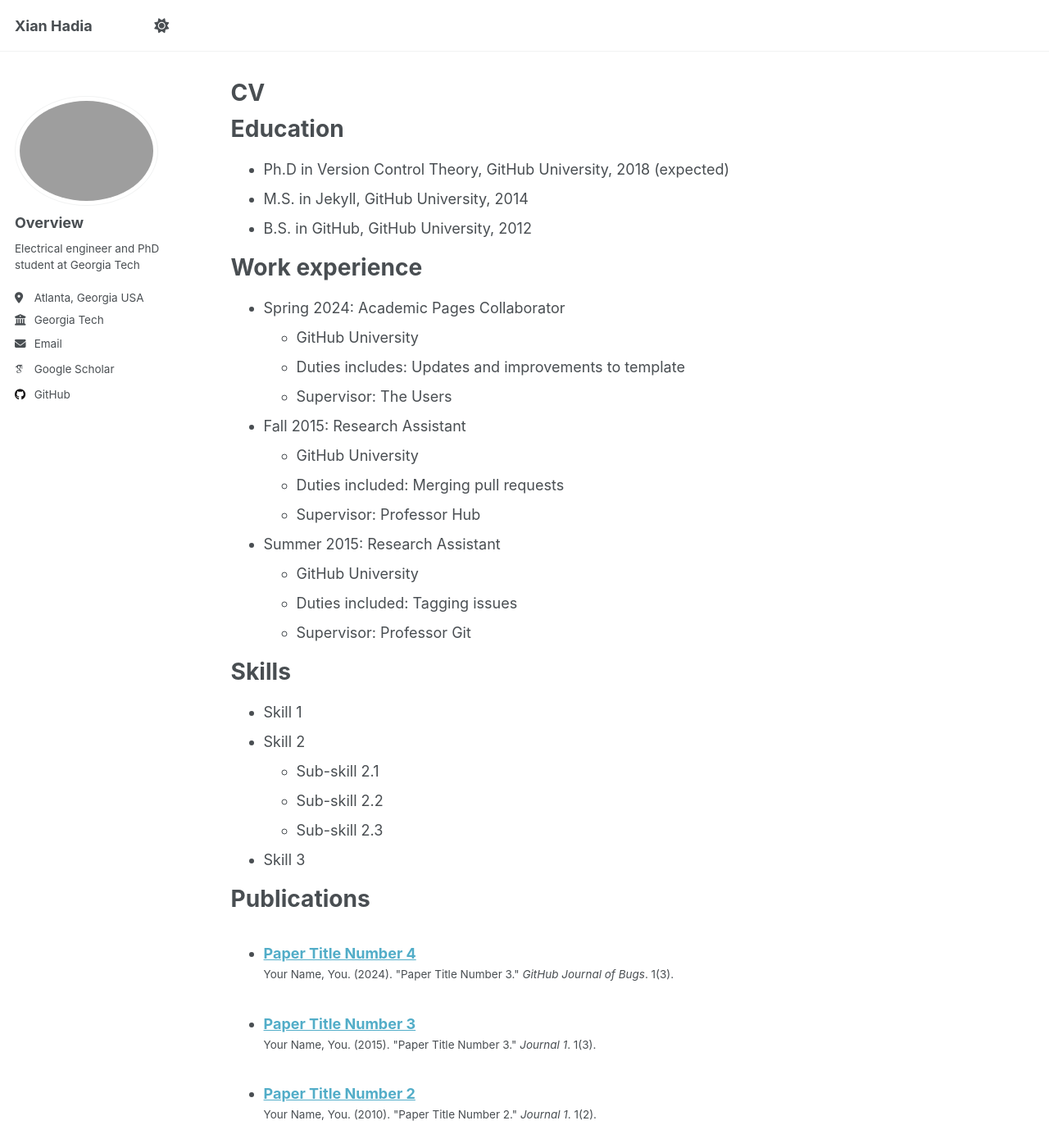
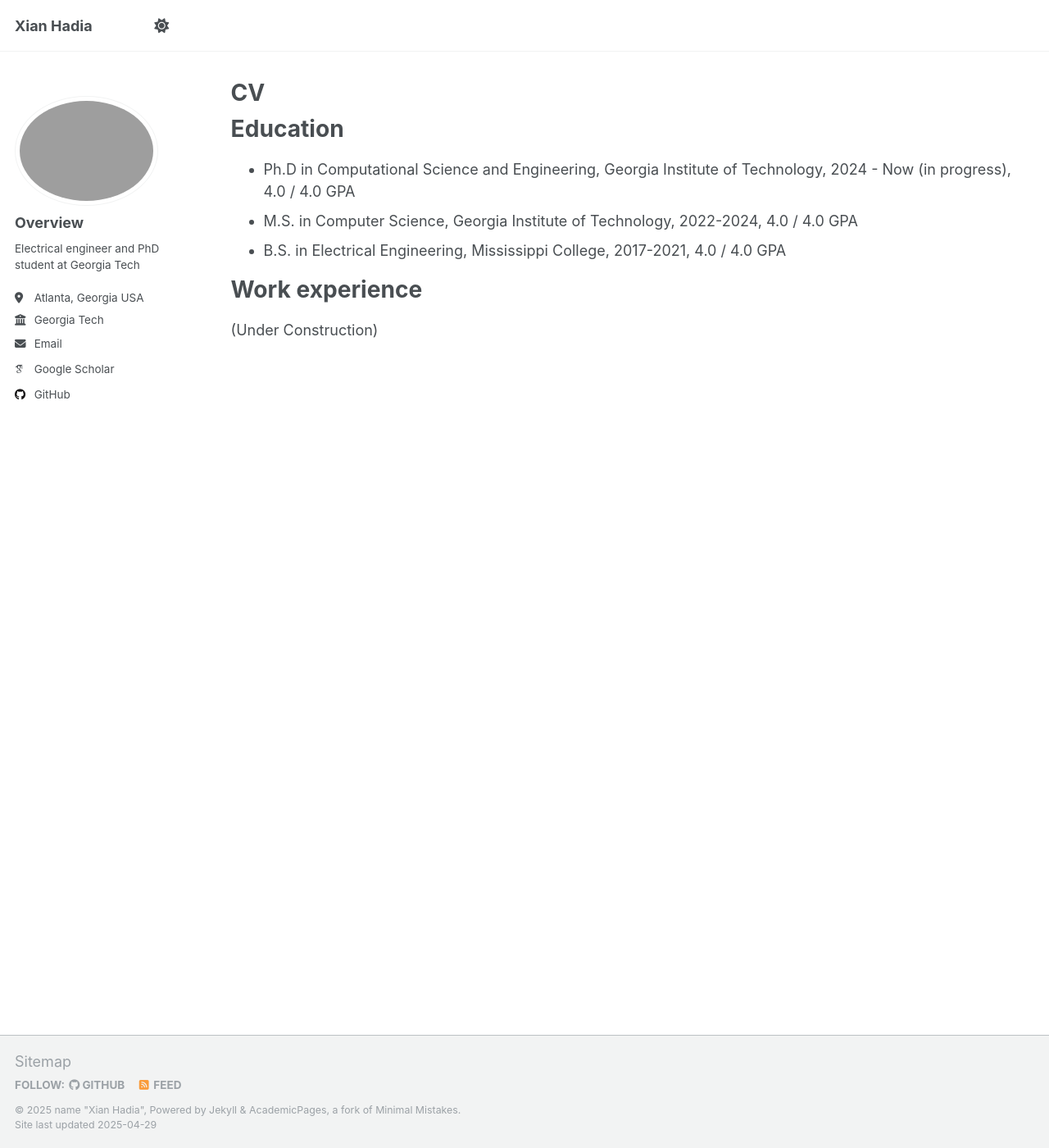
Before and after one commit to xianhadia/xianhadia.github.io, a Jekyll site: the page built from _pages/cv.md, in a window 1280 px wide and 1400 px high. Shown: the whole window at 82% size. Built offline with Jekyll 4.4.1, drawn with Linux system fonts in a browser that asks for light colours; some web fonts are replaced; some of the changed text lies outside the part shown.

Commit message:
fixed typo

```diff
--- a/_config.yml
+++ b/_config.yml
@@ -11,8 +11,8 @@ locale                   : "en-US"
 site_theme               : "default"
 title                    : "Xian Hadia"
 title_separator          : "-"
-name                     : &name "Xian Hadia"
-description              : &description "Academic Portfolio"
+name                     : name "Xian Hadia"
+description              : description "Academic Portfolio"
 url                      : https://xianhadia.github.io/ # the base hostname & protocol for your site e.g. "https://[your GitHub username].github.io"
 baseurl                  : "" # the subpath of your site, e.g. "/blog"
 repository               : "xianhadia/xianhadia.github.io"
--- a/_pages/cv.md
+++ b/_pages/cv.md
@@ -11,54 +11,10 @@ redirect_from:
 
 Education
 ======
-* Ph.D in Version Control Theory, GitHub University, 2018 (expected)
-* M.S. in Jekyll, GitHub University, 2014
-* B.S. in GitHub, GitHub University, 2012
+* Ph.D in Computational Science and Engineering, Georgia Institute of Technology, 2024 - Now (in progress), 4.0 / 4.0 GPA
+* M.S. in Computer Science, Georgia Institute of Technology, 2022-2024, 4.0 / 4.0 GPA
+* B.S. in Electrical Engineering, Mississippi College, 2017-2021, 4.0 / 4.0 GPA
 
 Work experience
 ======
-* Spring 2024: Academic Pages Collaborator
-  * GitHub University
-  * Duties includes: Updates and improvements to template
-  * Supervisor: The Users
-
-* Fall 2015: Research Assistant
-  * GitHub University
-  * Duties included: Merging pull requests
-  * Supervisor: Professor Hub
-
-* Summer 2015: Research Assistant
-  * GitHub University
-  * Duties included: Tagging issues
-  * Supervisor: Professor Git
-
-Skills
-======
-* Skill 1
-* Skill 2
-  * Sub-skill 2.1
-  * Sub-skill 2.2
-  * Sub-skill 2.3
-* Skill 3
-
-Publications
-======
-  <ul>{% for post in site.publications reversed %}
-    {% include archive-single-cv.html %}
-  {% endfor %}</ul>
-
-Talks
-======
-  <ul>{% for post in site.talks reversed %}
-    {% include archive-single-talk-cv.html  %}
-  {% endfor %}</ul>
-
-Teaching
-======
-  <ul>{% for post in site.teaching reversed %}
-    {% include archive-single-cv.html %}
-  {% endfor %}</ul>
-
-Service and leadership
-======
-* Currently signed in to 43 different slack teams
+(Under Construction)
```
Also changed, not shown: _pages/about.md (+9 -1 lines), 1 other file.
